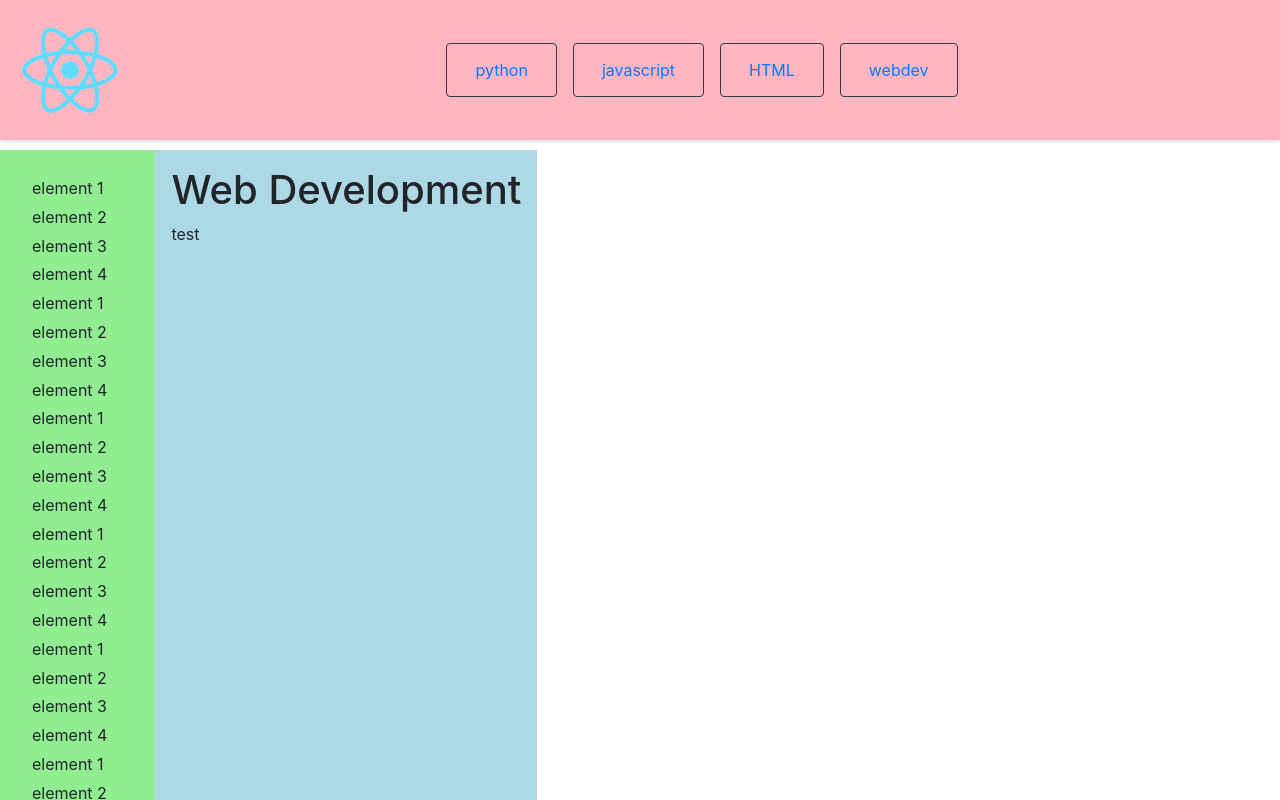
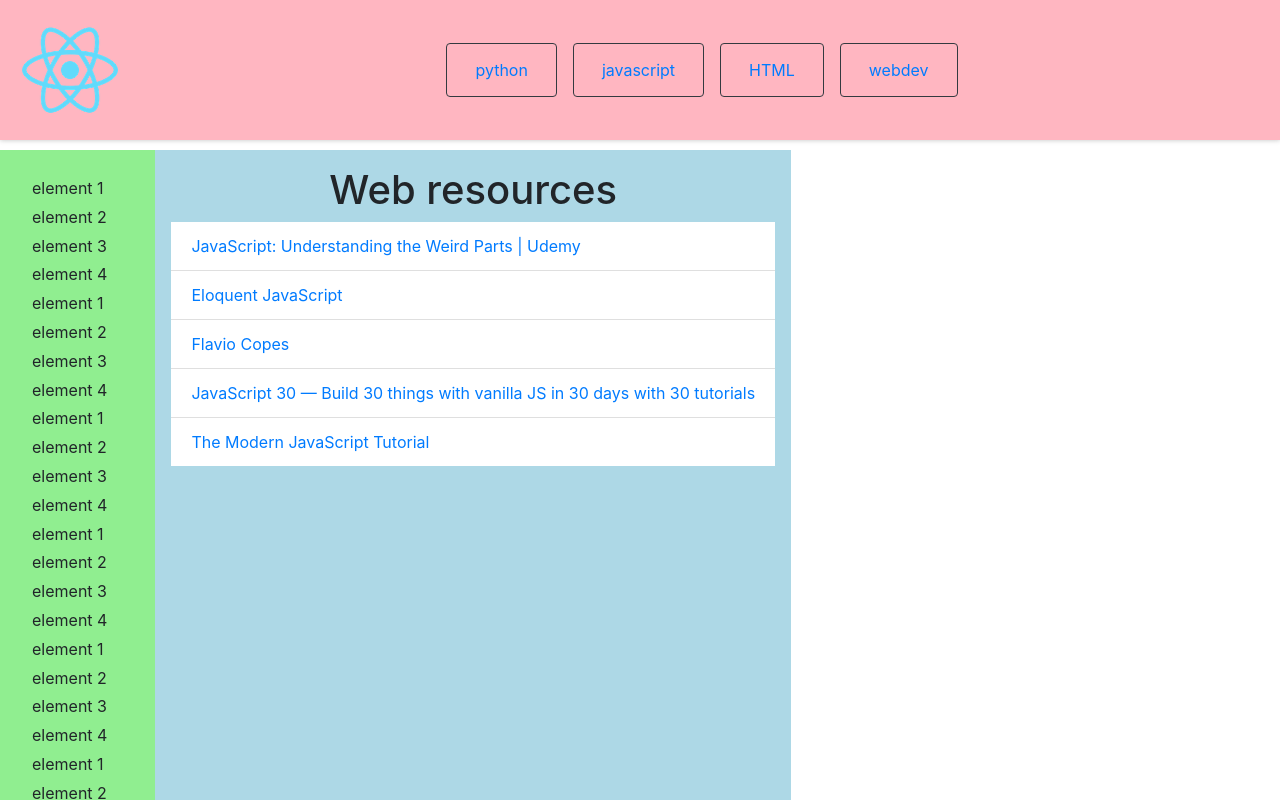
Before and after one commit to cd4d/webdev-resources, a React (Create React App) app in the folder frontend/: page / in a window 1280 px wide. Shown: the top 800 px of the page. Built offline with nearby package versions, Linux system fonts and the light colour scheme.

Commit message:
Routes with mock DB

```diff
--- a/frontend/src/DB/html-css.json
+++ b/frontend/src/DB/html-css.json
@@ -1,5 +1,5 @@
 {
-  "topic": "html",
+  "topic": "HTML",
   "title": "HTML/CSS",
   "sublevels": [],
   "links": [
--- a/frontend/src/app/App.css
+++ b/frontend/src/app/App.css
@@ -24,7 +24,9 @@ body {
 .content {
   flex-grow: 1; /*ensures that the container will take up the full height of the parent container*/
   overflow-y: auto; /*adds scroll to this container*/
+  align-items: center;
 }
+
 
 /* Media queries  */
 @media (max-width: 505px) {
--- a/frontend/src/app/App.js
+++ b/frontend/src/app/App.js
@@ -1,30 +1,44 @@
 import React from "react";
-import {
-  BrowserRouter as Router,
-  Switch,
-  Route,
-  NavLink,
-} from "react-router-dom";
+import { Switch, Route } from "react-router-dom";
+import webdev from "../DB/web-development.json";
+import node from "../DB/node.json";
+import javascript from "../DB/javascript.json";
+import HTML from "../DB/html-css.json";
+import python from "../DB/python.json";
 import Header from "./Header";
 import Sidebar from "./Sidebar";
 import Main from "./Main";
 import "./App.css"; // keep last for CSS order
+const mockDB = [
+  { ...webdev },
+  { ...node },
+  { ...javascript },
+  { ...HTML },
+  { ...python },
+];
+
 function App() {
   return (
     <>
       <Header />
       <div className="lower">
         <Sidebar />
-        <Main />
+
+        <Switch>
+          <Route
+            exact
+            path="/"
+            render={() => <Main topic="javascript" />}
+          ></Route>
+          <Route
+            exact
+            path="/:topic"
+            render={(routeProps) => <Main {...routeProps} mockDB={mockDB} />}
+          ></Route>
+        </Switch>
       </div>
-
-
-
-      <Switch>
-        <Route exact path="/" render={() => <Main topic="javascript" />}></Route>
-        <Route exact path="/:topic" render={(routeProps) => <Main {...routeProps} />}></Route>
-      </Switch>
-    </>)
+    </>
+  );
 }
 
 export default App;
--- a/frontend/src/app/Main.js
+++ b/frontend/src/app/Main.js
@@ -1,36 +1,52 @@
 import React from "react";
 import "./main.css";
 //import Lorem from "./tests/lorem"
-import webdev from "../DB/web-development.json"
-import node from "../DB/node.json"
-import javascript from "../DB/javascript.json"
-import HTML from "../DB/html-css.json"
 import { v4 as uuidv4 } from "uuid";
 
-const displayLinks = (topic) => {
-  const fileData = ''
-  //console.log(topic.links);
-  return topic
-  //return topic.links.map((link) => { return <a key={uuidv4()} href={link.url}>{link.title}</a> })
+// returns the whole data for each topic from mockDB in App
+const getTopicData = (dataBase,topicToFind) => {
+  const topicFound = dataBase.find(x => x.topic === topicToFind);
+ return topicFound
+};
+const displayLinks= (topic) =>{
+  return topic.links.map((link) => { return <li key={uuidv4()} className="list-group-item"><a  href={link.url}>{link.title}</a></li> })
 }
-let displayedData = "test"
 export default function (props) {
+  let topicInDB=""
+  if(props.match) { topicInDB = getTopicData(props.mockDB,props.match.params.topic)}
+  const defaultData = {topic: "web resources",
+  title: "Web resources",
+  links: [
+      {
+          "title": "JavaScript: Understanding the Weird Parts | Udemy",
+          "url": "https://www.udemy.com/course/understand-javascript/?couponCode=6118495DE2F1408C71A1"
+      },
+      {
+          "title": "Eloquent JavaScript",
+          "url": "http://eloquentjavascript.net/"
+      },
+      {
+          "title": "Flavio Copes",
+          "url": "https://flaviocopes.com"
+      },
+      {
+          "title": "JavaScript 30 — Build 30 things with vanilla JS in 30 days with 30 tutorials",
+          "url": "https://javascript30.com/"
+      },
+      {
+          "title": "The Modern JavaScript Tutorial",
+          "url": "https://javascript.info/"
+      }
+  ]}
+  const displayedData = topicInDB ? topicInDB : defaultData
 
-  {
-    if (props.match) { // use params only if coming from non empty request
-      console.log("Match!");
-      const topic = props.match.params.topic
-      displayedData = displayLinks(topic)
-    }
-  }
+    return (
 
-  console.log(props);
-  return (
+      <div className="main content column">
+        <h1>{displayedData.title}</h1>
+  <ul className="list-group list-group-flush">{displayLinks(displayedData)}</ul>
+      </div>
+    );
 
-    <div className="main content column">
-      <h1>{webdev.title}</h1>
-      <p>{displayedData}</p>
 
-    </div>
-  );
 }
--- a/frontend/src/app/Ribbon.js
+++ b/frontend/src/app/Ribbon.js
@@ -1,9 +1,5 @@
 import React from "react";
-import Main from "./Main";
 import {
-  BrowserRouter as Router,
-  Switch,
-  Route,
   NavLink,
 } from "react-router-dom";
 import Subject from "./Subject";
@@ -11,15 +7,15 @@ import subjects from "../DB/subjects.json";
 import { v4 as uuidv4 } from "uuid";
 import "./ribbon.css";
 export default function () {
-  const titles = subjects.map((sub) => Object.keys(sub));
+  const topics = subjects.map((sub) => Object.keys(sub));
   return (
     <>
       <nav className="ribbon">
         <ul className="subjects-ribbon">
-          {titles.map((title) => (
+          {topics.map((topic) => (
             <li className="subject btn btn-outline-dark mr-3" key={uuidv4()}>
-              <NavLink className="nav-link" to={`/${title}`}>
-                <Subject subjectTitle={title} />
+              <NavLink className="nav-link" to={`/${topic}`}>
+                <Subject subjectTitle={topic} />
               </NavLink>
             </li>
           ))}
```
Also changed, not shown: frontend/src/app/main.css (line endings or trailing spaces).
